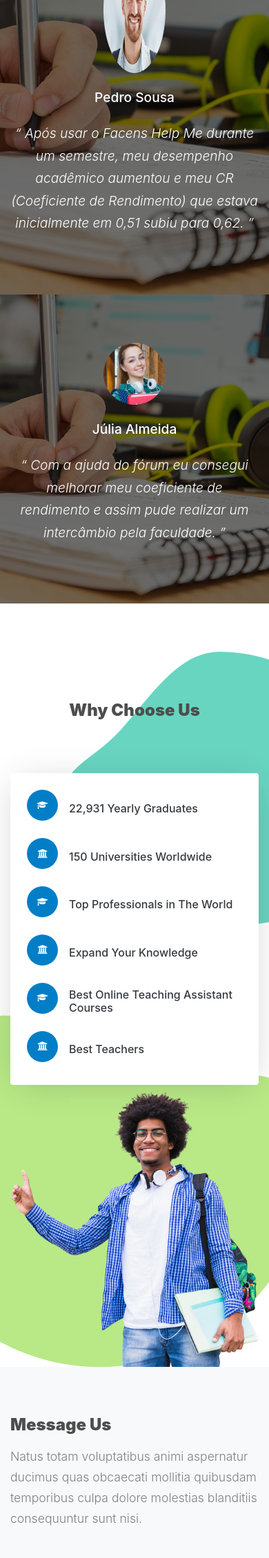
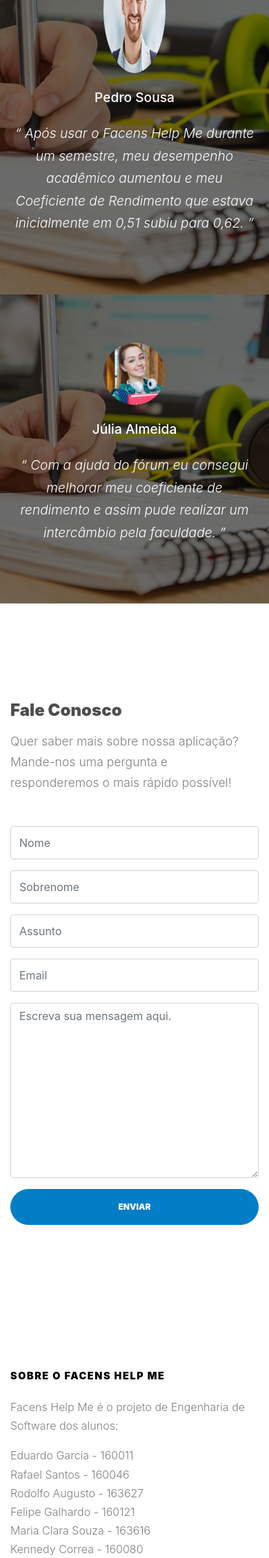
Before and after one commit to rafaeluis1/facens_help_me, a PHP site: page / in a window 390 px wide; the page is wider, and only the part inside the window is pictured. Shown: the part 3284-5543 px from the top of that part at 69% size. Run offline with PHP 8.4, Linux system fonts and the light colour scheme; some web fonts are replaced.

Commit message:
Finalizando a página

```diff
--- a/css/style.css
+++ b/css/style.css
@@ -1198,3 +1198,8 @@
   left: 750px;
   top: 490px;
 }
+
+.aluno-nome
+{
+  margin-bottom: 0rem;
+}
--- a/index.html
+++ b/index.html
@@ -292,7 +292,7 @@
               <img src="images/estudante.jpg" alt="Image" class="img-fluid w-25 mb-4 rounded-circle" style="height: 182.5px;">
               <h3 class="mb-4">Pedro Sousa</h3>
               <blockquote>
-                <p>&ldquo; Após usar o Facens Help Me durante um semestre, meu desempenho acadêmico aumentou e meu CR (Coeficiente de Rendimento) que estava inicialmente em 0,51 subiu para 0,62. &rdquo;</p>
+                <p>&ldquo; Após usar o Facens Help Me durante um semestre, meu desempenho acadêmico aumentou e meu Coeficiente de Rendimento que estava inicialmente em 0,51 subiu para 0,62. &rdquo;</p>
               </blockquote>
             </div>
           </div>
@@ -314,73 +314,7 @@
       </div>
     </div>
 
-    <div class="site-section pb-0">
-
-      <div class="future-blobs">
-        <div class="blob_2">
-          <img src="images/blob_2.svg" alt="Image">
-        </div>
-        <div class="blob_1">
-          <img src="images/blob_1.svg" alt="Image">
-        </div>
-      </div>
-      <div class="container">
-        <div class="row mb-5 justify-content-center" data-aos="fade-up" data-aos-delay="">
-          <div class="col-lg-7 text-center">
-            <h2 class="section-title">Why Choose Us</h2>
-          </div>
-        </div>
-        <div class="row">
-          <div class="col-lg-4 ml-auto align-self-start"  data-aos="fade-up" data-aos-delay="100">
-
-            <div class="p-4 rounded bg-white why-choose-us-box">
-
-              <div class="d-flex align-items-center custom-icon-wrap custom-icon-light mb-3">
-                <div class="mr-3"><span class="custom-icon-inner"><span class="icon icon-graduation-cap"></span></span></div>
-                <div><h3 class="m-0">22,931 Yearly Graduates</h3></div>
-              </div>
-
-              <div class="d-flex align-items-center custom-icon-wrap custom-icon-light mb-3">
-                <div class="mr-3"><span class="custom-icon-inner"><span class="icon icon-university"></span></span></div>
-                <div><h3 class="m-0">150 Universities Worldwide</h3></div>
-              </div>
-
-              <div class="d-flex align-items-center custom-icon-wrap custom-icon-light mb-3">
-                <div class="mr-3"><span class="custom-icon-inner"><span class="icon icon-graduation-cap"></span></span></div>
-                <div><h3 class="m-0">Top Professionals in The World</h3></div>
-              </div>
-
-              <div class="d-flex align-items-center custom-icon-wrap custom-icon-light mb-3">
-                <div class="mr-3"><span class="custom-icon-inner"><span class="icon icon-university"></span></span></div>
-                <div><h3 class="m-0">Expand Your Knowledge</h3></div>
-              </div>
-
-              <div class="d-flex align-items-center custom-icon-wrap custom-icon-light mb-3">
-                <div class="mr-3"><span class="custom-icon-inner"><span class="icon icon-graduation-cap"></span></span></div>
-                <div><h3 class="m-0">Best Online Teaching Assistant Courses</h3></div>
-              </div>
-
-              <div class="d-flex align-items-center custom-icon-wrap custom-icon-light">
-                <div class="mr-3"><span class="custom-icon-inner"><span class="icon icon-university"></span></span></div>
-                <div><h3 class="m-0">Best Teachers</h3></div>
-              </div>
-
-            </div>
-
-
-          </div>
-          <div class="col-lg-7 align-self-end"  data-aos="fade-left" data-aos-delay="200">
-            <img src="images/person_transparent.png" alt="Image" class="img-fluid">
-          </div>
-        </div>
-      </div>
-    </div>
-
-
-
-
-
-    <div class="site-section bg-light" id="contact-section">
+    <div class="site-section" id="contact-section">
       <div class="container">
 
         <div class="row justify-content-center">
@@ -388,22 +322,22 @@
 
 
 
-            <h2 class="section-title mb-3">Message Us</h2>
-            <p class="mb-5">Natus totam voluptatibus animi aspernatur ducimus quas obcaecati mollitia quibusdam temporibus culpa dolore molestias blanditiis consequuntur sunt nisi.</p>
+            <h2 class="section-title mb-3">Fale Conosco</h2>
+            <p class="mb-5">Quer saber mais sobre nossa aplicação? Mande-nos uma pergunta e responderemos o mais rápido possível!</p>
 
             <form method="post" data-aos="fade">
               <div class="form-group row">
                 <div class="col-md-6 mb-3 mb-lg-0">
-                  <input type="text" class="form-control" placeholder="First name">
+                  <input type="text" class="form-control" placeholder="Nome">
                 </div>
                 <div class="col-md-6">
-                  <input type="text" class="form-control" placeholder="Last name">
+                  <input type="text" class="form-control" placeholder="Sobrenome">
                 </div>
               </div>
 
               <div class="form-group row">
                 <div class="col-md-12">
-                  <input type="text" class="form-control" placeholder="Subject">
+                  <input type="text" class="form-control" placeholder="Assunto">
                 </div>
               </div>
 
@@ -414,14 +348,14 @@
               </div>
               <div class="form-group row">
                 <div class="col-md-12">
-                  <textarea class="form-control" id="" cols="30" rows="10" placeholder="Write your message here."></textarea>
+                  <textarea class="form-control" id="" cols="30" rows="10" placeholder="Escreva sua mensagem aqui."></textarea>
                 </div>
               </div>
 
               <div class="form-group row">
                 <div class="col-md-6">
 
-                  <input type="submit" class="btn btn-primary py-3 px-5 btn-block btn-pill" value="Send Message">
+                  <input type="submit" class="btn btn-primary py-3 px-5 btn-block btn-pill" value="ENVIAR">
                 </div>
               </div>
 
@@ -436,31 +370,29 @@
       <div class="container">
         <div class="row">
           <div class="col-md-4">
-            <h3>About OneSchool</h3>
-            <p>Lorem ipsum dolor sit amet, consectetur adipisicing elit. Porro consectetur ut hic ipsum et veritatis corrupti. Itaque eius soluta optio dolorum temporibus in, atque, quos fugit sunt sit quaerat dicta.</p>
+            <h3>Sobre o Facens Help Me</h3>
+            <p>Facens Help Me é o projeto de Engenharia de Software dos alunos: </p>
+            <p class="aluno-nome">Eduardo Garcia         - 160011</p>
+            <p class="aluno-nome">Rafael Santos          - 160046</p>
+            <p class="aluno-nome">Rodolfo Augusto        - 163627</p>
+            <p class="aluno-nome">Felipe Galhardo        - 160121</p>
+            <p class="aluno-nome">Maria Clara Souza      - 163616</p>
+            <p class="aluno-nome">Kennedy Correa         - 160080</p>
+            <p class="aluno-nome">Sergi Sales            - 191473</p>
+            <p class="aluno-nome">Cainã Antunes Silva    - 160831</p>
+            <p class="aluno-nome">João Vitor Souza Leite - 160038</p>
           </div>
+
 
           <div class="col-md-3 ml-auto">
             <h3>Links</h3>
             <ul class="list-unstyled footer-links">
-              <li><a href="#">Home</a></li>
-              <li><a href="#">Courses</a></li>
-              <li><a href="#">Programs</a></li>
-              <li><a href="#">Teachers</a></li>
+              <li><a href="#home-section">Home</a></li>
+              <li><a href="#courses-section">Funcionalidades</a></li>
+              <li><a href="#programs-section">Resultados</a></li>
+              <li><a href="#depos-section">Depoimentos</a></li>
             </ul>
           </div>
-
-          <div class="col-md-4">
-            <h3>Subscribe</h3>
-            <p>Lorem ipsum dolor sit amet, consectetur adipisicing elit. Nesciunt incidunt iure iusto architecto? Numquam, natus?</p>
-            <form action="#" class="footer-subscribe">
-              <div class="d-flex mb-5">
-                <input type="text" class="form-control rounded-0" placeholder="Email">
-                <input type="submit" class="btn btn-primary rounded-0" value="Subscribe">
-              </div>
-            </form>
-          </div>
-
         </div>
 
         <div class="row pt-5 mt-5 text-center">
@@ -468,7 +400,7 @@
             <div class="border-top pt-5">
             <p>
         <!-- Link back to Colorlib can't be removed. Template is licensed under CC BY 3.0. -->
-        Copyright &copy;<script>document.write(new Date().getFullYear());</script> All rights reserved | This template is made with <i class="icon-heart" aria-hidden="true"></i> by <a href="https://colorlib.com" target="_blank" >Colorlib</a>
+        Copyright &copy;<script>document.write(new Date().getFullYear());</script> Todos os direitos reservados | Facens Help Me</a>
         <!-- Link back to Colorlib can't be removed. Template is licensed under CC BY 3.0. -->
       </p>
             </div>
```
